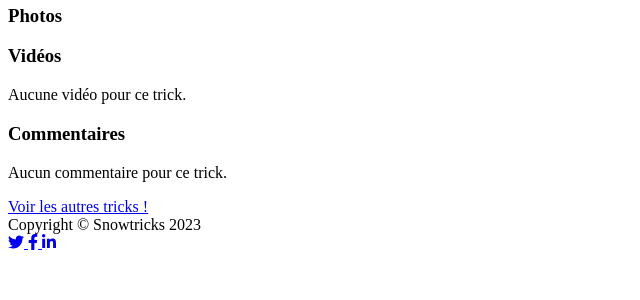
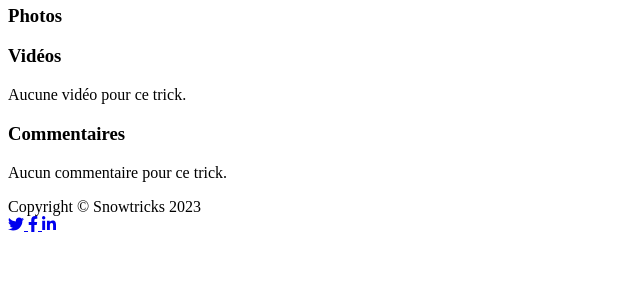
Before and after one commit to devperez/snowtricks, a Symfony app: template templates/snowtricks/show.html.twig in a window 1280 px wide. Shown: the part 302-602 px from the top of the page, without its empty margins (0-640 px from the left). Run offline with Twig, Linux system fonts and the light colour scheme; the template is opened without the code that fills it, so the values that code supplies are empty; some libraries are stand-ins or nearby versions.

Commit message:
minor changes

```diff
--- a/templates/snowtricks/show.html.twig
+++ b/templates/snowtricks/show.html.twig
@@ -7,8 +7,8 @@
 		{% if app.user and app.user.id == trick.user.id %}
 			<div class="edit" data-id="{{ trick.id }}">
 				<a href="{{ path('edit', {'id': trick.id}) }}">
-					<i class="fa-solid fa-pencil pencil"  style="cursor:pointer" title="Modifier cet article"></i>
-				</a
+					<i class="fa-solid fa-pencil pencil" style="cursor:pointer" title="Modifier cet article"></i>
+				</a>
 			</div>
 		{% endif %}
 		<ul class="list-inline text-center">
@@ -63,6 +63,11 @@
 		</div>
 
 		<!-- Affichage du formulaire si l'utilisateur est connecté -->
+		<div class="container">
+			<div class="row">
+				<div
+					class="col-md-6">
+					<!-- Formulaire de commentaires -->
 					{% if app.user %}
 						<form method="POST" action="{{ path('commentTrick',{'id':trick.id}) }}">
 							{{ form_start(commentForm) }}
@@ -73,18 +78,18 @@
 							{{ form_end(commentForm) }}
 						</form>
 					{% endif %}
-
+				</div>
+				<div
+					class="col-md-6">
 					<!-- Affichage des commentaires -->
-		<div class="container mb-4">
 					<h3>Commentaires</h3>
 					<div class="mt-4">
 						{% if trick.comments is empty %}
 							<p>Aucun commentaire pour ce trick.</p>
 						{% else %}
-						<div class="d-flex">
-							<div class="col-md-8">
+							<div class="row">
 								{% for comment in trick.comments %}
-									<div class="mb-5 d-flex">
+									<div class="col-md-6 mb-4">
 										<div class="card testimonial-card" style="width: 250px;">
 											<div class="card-up" style="background-color: #9d789b;"></div>
 											<div class="avatar mx-auto bg-white">
@@ -104,12 +109,9 @@
 									</div>
 								{% endfor %}
 							</div>
+						{% endif %}
 					</div>
-					{% endif %}
-				</div=>
 				</div>
-            <div class="mt-4 pb-4 text-center">
-                <a class="btn btn-primary btn-xl text-uppercase" href="{{ path('app_snowtricks') }}">Voir les autres tricks !</a>
 			</div>
 		</div>
 	</div>
```
Also changed, not shown: src/Entity/Trick.php (+0 -7 lines). Lines whose indentation alone changed are shown as unchanged.
